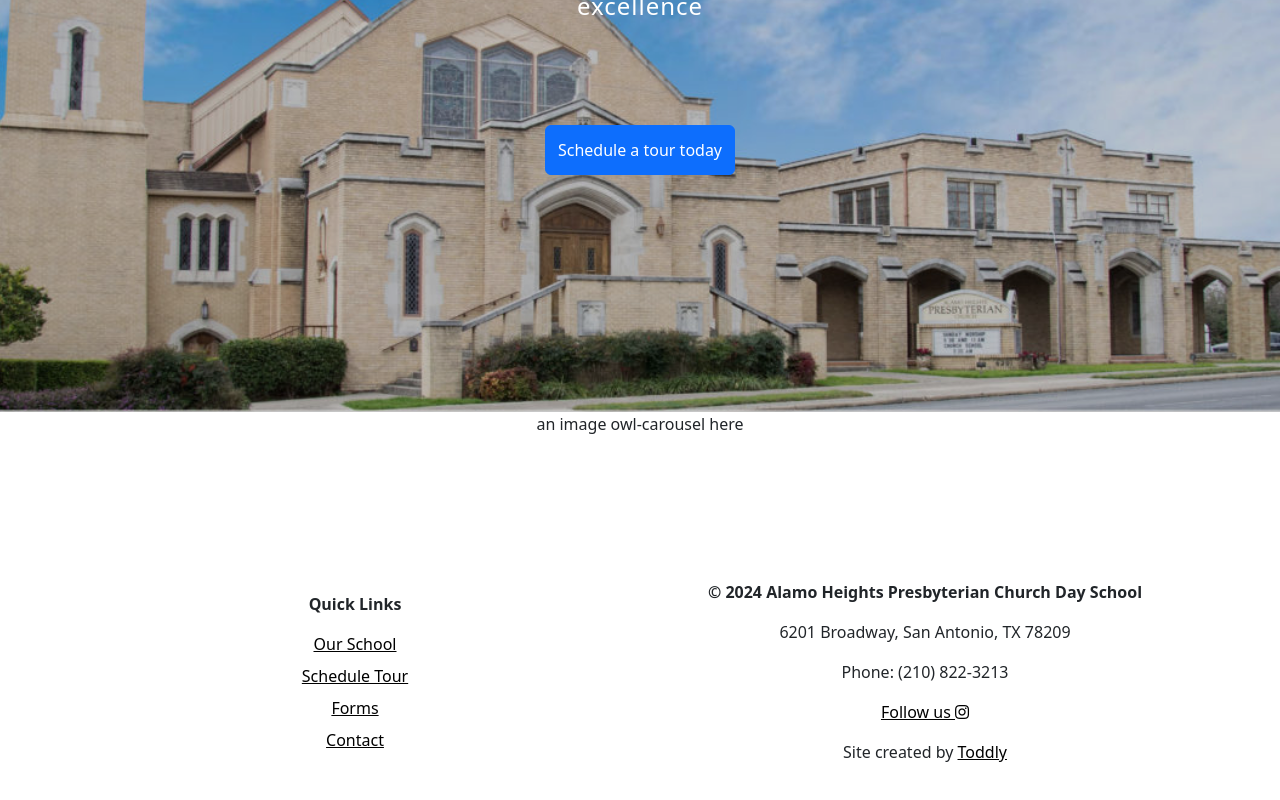
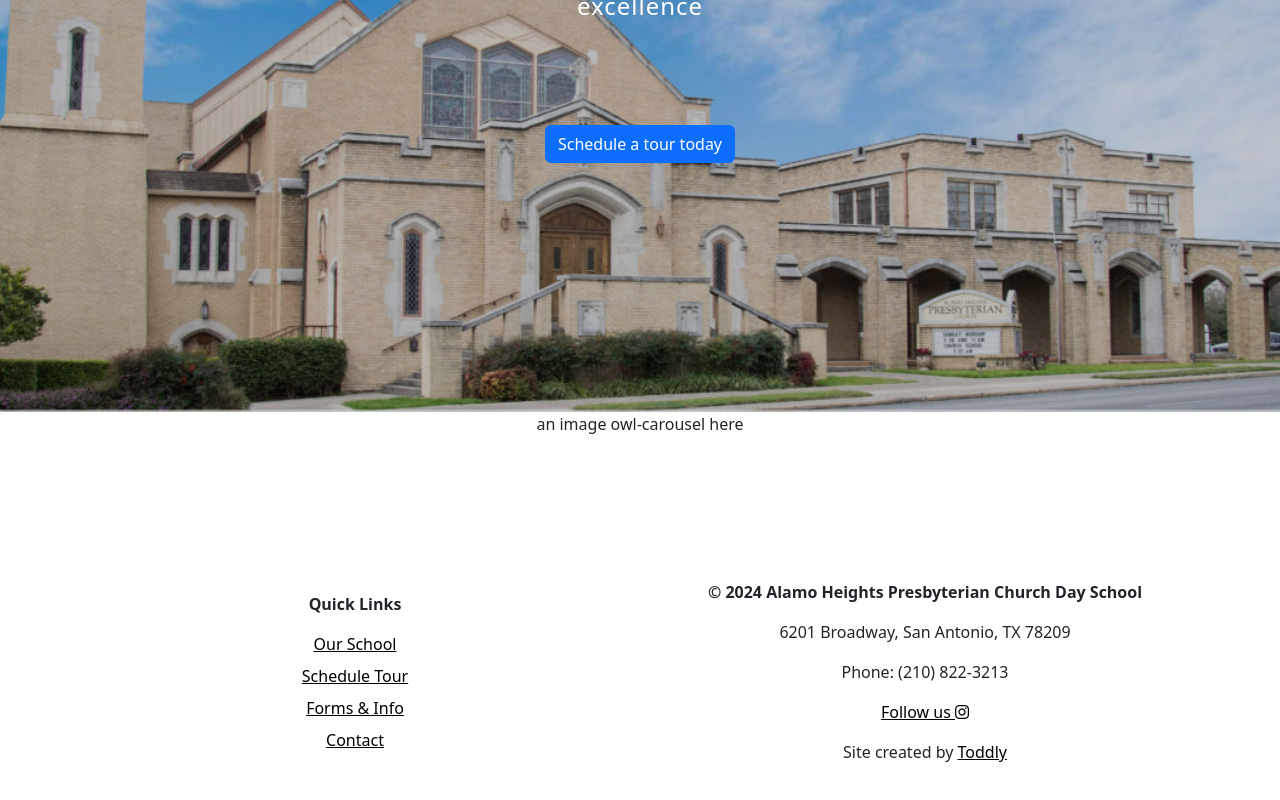
Before and after one commit to bharding216/ahpcds, a SvelteKit app: page / in a window 1280 px wide. Shown: the part 440-1240 px from the top of the page. Built offline with nearby package versions, Linux system fonts and the light colour scheme.

Commit message:
Update page and footer with schedule tour link and improve layout

```diff
--- a/src/routes/+page.svelte
+++ b/src/routes/+page.svelte
@@ -1,5 +1,6 @@
 <script>
     import schoolPhoto from '$lib/images/ahpcds-school.jpg';
+    import { page } from '$app/stores';
 </script>
 
 <svelte:head>
@@ -23,7 +24,7 @@
                 </div>
             </div>
             <div class="text-center pt-5">
-                <button class="btn btn-primary" style="height: 50px;">Schedule a tour today</button>
+                <a href="/schedule-tour" class="btn btn-primary" aria-current={$page.url.pathname === '/schedule-tour' ? 'page' : undefined}>Schedule a tour today</a>
             </div>
         </div>
     </div>
--- a/src/routes/Footer.svelte
+++ b/src/routes/Footer.svelte
@@ -20,7 +20,7 @@
               <p class="fw-bold">Quick Links</p>
               <p class="mb-2"><a href="/our-school" class="unstyled-link">Our School</a></p>
               <p class="mb-2"><a href="/schedule-tour" class="unstyled-link">Schedule Tour</a></p>
-              <p class="mb-2"><a href="/forms" class="unstyled-link">Forms</a></p>
+              <p class="mb-2"><a href="/forms" class="unstyled-link">Forms & Info</a></p>
               <p><a href="/contact" class="unstyled-link">Contact</a></p>
             </div>
             <div class="col-12 col-sm-6">
--- a/src/routes/our-school/+page.svelte
+++ b/src/routes/our-school/+page.svelte
@@ -8,6 +8,7 @@
     import child6 from '$lib/images/child6.jpg';
     import child7 from '$lib/images/child7.jpg';
     import child8 from '$lib/images/child8.jpg';
+	import { page } from '$app/stores';
 
 </script>
 
@@ -94,7 +95,7 @@
         <div class="row">
             <div class="col-12 col-md-6 d-flex flex-column justify-content-center align-items-center">
                 <h1 class="pb-4">Come see our school!</h1>
-                <button class="btn btn-primary">Book a tour</button>
+                <a href="/schedule-tour" class="btn btn-primary" aria-current={$page.url.pathname === '/schedule-tour' ? 'page' : undefined}>Book a tour</a>
             </div>
 
             <div class="col-12 col-md-6 d-flex justify-content-center align-items-center">
```
